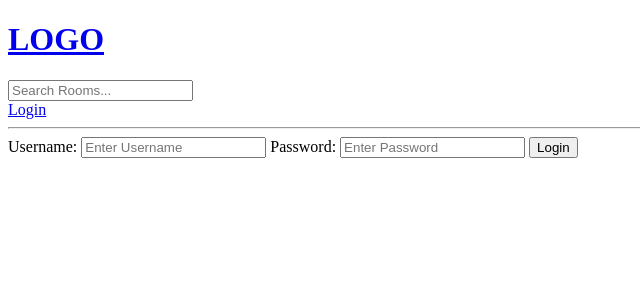
After one commit to ldial11/studybud, a Django app: page /login/ in a window 1280 px wide. The commit adds this page. Shown: the top 300 px of the page, without its empty margins (0-640 px from the left). Run offline with Django 5.2, Linux system fonts and the light colour scheme.

Commit message:
user login + some flash messages

```diff
--- /dev/null
+++ b/base/templates/base/login_register.html
@@ -0,0 +1,19 @@
+{% extends 'main.html' %}
+
+{% block content %}
+
+<div>
+    <form action="" method="POST">
+        {% csrf_token %}
+
+        <label>Username: </label>
+        <input type="text" name="username" placeholder="Enter Username">
+
+        <label>Password: </label>
+        <input type="password" name="password" placeholder="Enter Password">
+
+        <input type="submit" value="Login">
+    </form>
+</div>
+
+{% endblock content %}
--- a/base/urls.py
+++ b/base/urls.py
@@ -2,6 +2,8 @@ from django.urls import path
 from . import views
 
 urlpatterns = [
+    path('login/', views.loginPage, name="login"),
+
     path('', views.home, name="home"),
     path('room/<str:pk>/', views.room, name="room"),
 
--- a/base/views.py
+++ b/base/views.py
@@ -1,5 +1,7 @@
 from django.shortcuts import render, redirect
+from django.contrib import messages
 from django.db.models import Q
+from django.contrib.auth.models import User
 from .models import Room, Topic
 from .forms import RoomForm
 
@@ -10,6 +12,21 @@ from .forms import RoomForm
 #    {'id':2, 'name':'Design with me'},
 #    {'id':3, 'name':'Frontend developersx'},
 #]
+
+
+def loginPage(request):
+
+    if request.method == 'POST':
+        username = request.POST.get('username')
+        password = request.POST.get('password')
+
+        try:
+            user = User.objects.get(username=username)
+        except:
+            messages.error(request, 'User does not exist')
+
+    context = {}
+    return render(request, 'base/login_register.html', context)
 
 
 def home(request):
--- a/templates/main.html
+++ b/templates/main.html
@@ -8,6 +8,14 @@
 <body>
     {% include 'navbar.html' %}
 
+    {% if messages %}
+    <ul class="messages">
+        {% for message in messages %}
+        <li{% if message.tags %} class="{{messages.tags}}" {% endif %}>{{message}}</li>
+        {% endfor %}
+    </ul>
+    {% endif %}
+
     {% block content %}
 
     {% endblock %}
--- a/templates/navbar.html
+++ b/templates/navbar.html
@@ -6,4 +6,6 @@
     <input type="text" name="q" placeholder="Search Rooms..." />
 </form>
 
+<a href="{% url 'login' %}">Login</a>
+
 <hr>
```
Also changed, not shown: db.sqlite3.
